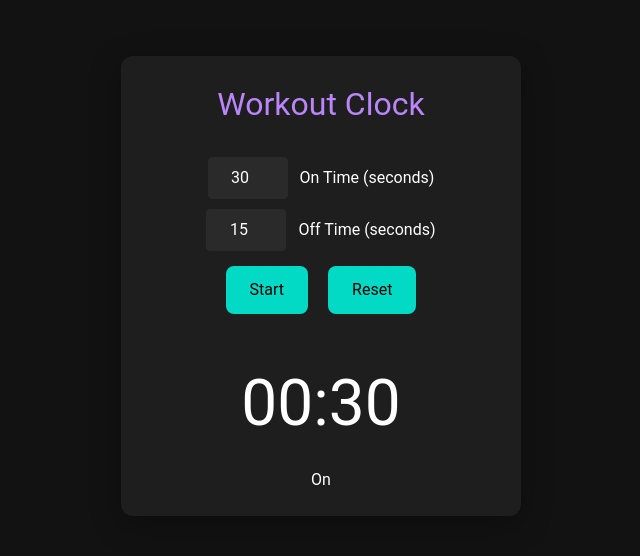
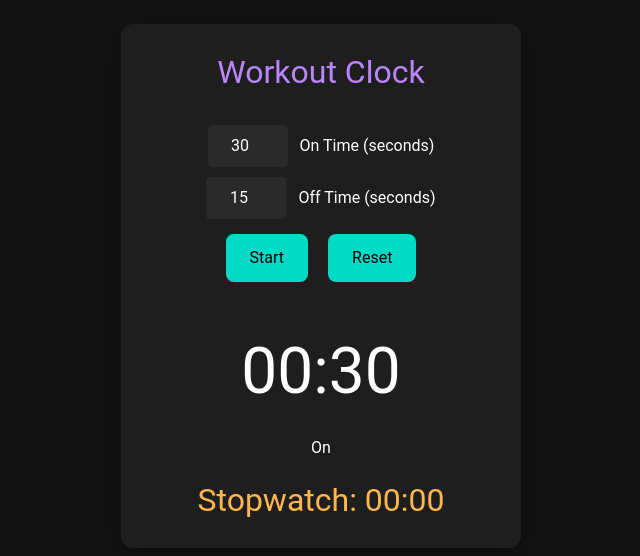
Before and after one commit to Arkm20/XClock, a plain HTML site: page index.html in a window 1280 px wide. Shown: the part 114-670 px from the top of the page, without its empty margins (319-959 px from the left). Drawn offline with nearby package versions, Linux system fonts and the light colour scheme.

Commit message:
Update index.html

```diff
--- a/index.html
+++ b/index.html
@@ -17,6 +17,7 @@
             align-items: center;
             height: 100vh;
             margin: 0;
+            transition: background-color 0.3s ease;
         }
         .container {
             background-color: #1e1e1e;
@@ -25,6 +26,7 @@
             box-shadow: 0 8px 32px rgba(0,0,0,0.3);
             width: 400px;
             text-align: center;
+            transition: background-color 0.3s ease;
         }
 
         h1 {
@@ -78,6 +80,12 @@
           margin-top: 32px;
           margin-bottom: 16px;
         }
+
+        #stopwatchDisplay {
+          font-size: 2em;
+          margin-top: 16px;
+          color: #ffb74d;
+        }
     </style>
 </head>
 <body>
@@ -97,6 +105,7 @@
         </div>
         <div id="timerDisplay">00:00</div>
         <div id="timerStatus"></div>
+        <div id="stopwatchDisplay">Stopwatch: 00:00</div>
     </div>
 
     <script>
@@ -106,12 +115,15 @@
         const resetButton = document.getElementById('resetButton');
         const timerDisplay = document.getElementById('timerDisplay');
         const timerStatus = document.getElementById('timerStatus');
+        const stopwatchDisplay = document.getElementById('stopwatchDisplay');
 
         let onTime = 30;
         let offTime = 15;
         let isRunning = false;
         let timer;
         let currentTime = 0;
+        let stopwatchTime = 0;
+        let stopwatchTimer;
 
         let onAudio = new Audio('./ontime.mp3');
         let offAudio = new Audio('./offtime.mp3');
@@ -126,6 +138,10 @@
             timerDisplay.textContent = formatTime(currentTime);
         }
 
+        function updateStopwatchDisplay() {
+            stopwatchDisplay.textContent = `Stopwatch: ${formatTime(stopwatchTime)}`;
+        }
+
         function updateTimerStatus(status) {
             timerStatus.textContent = status;
         }
@@ -138,10 +154,14 @@
                 if (currentTime < 0) {
                     if (timerStatus.textContent === "On") {
                         offAudio.play();
+                        document.body.style.backgroundColor = '#121212'; // Reset background
+                        document.querySelector('.container').style.backgroundColor = '#1e1e1e'; // Reset container
                         currentTime = offTime;
                         updateTimerStatus("Off");
                     } else {
                         onAudio.play();
+                        document.body.style.backgroundColor = '#03dac6'; // Green background for "On" time
+                        document.querySelector('.container').style.backgroundColor = '#66ffcc'; // Lighter green container
                         currentTime = onTime;
                         updateTimerStatus("On");
                     }
@@ -155,6 +175,7 @@
             isRunning = false;
             startPauseButton.textContent = 'Resume';
             clearInterval(timer);
+            clearInterval(stopwatchTimer);
         }
 
         function resetTimer() {
@@ -164,6 +185,22 @@
             currentTime = onTime;
             updateTimerDisplay();
             updateTimerStatus("On");
+            document.body.style.backgroundColor = '#121212'; // Reset background color
+            document.querySelector('.container').style.backgroundColor = '#1e1e1e'; // Reset container color
+            resetStopwatch();
+        }
+
+        function startStopwatch() {
+            stopwatchTimer = setInterval(() => {
+                stopwatchTime++;
+                updateStopwatchDisplay();
+            }, 1000);
+        }
+
+        function resetStopwatch() {
+            stopwatchTime = 0;
+            updateStopwatchDisplay();
+            clearInterval(stopwatchTimer);
         }
 
         startPauseButton.addEventListener('click', function() {
@@ -176,6 +213,7 @@
                 updateTimerDisplay();
                 startTimer();
                 updateTimerStatus("On");
+                startStopwatch(); // Start the stopwatch
             }
         });
 
```
